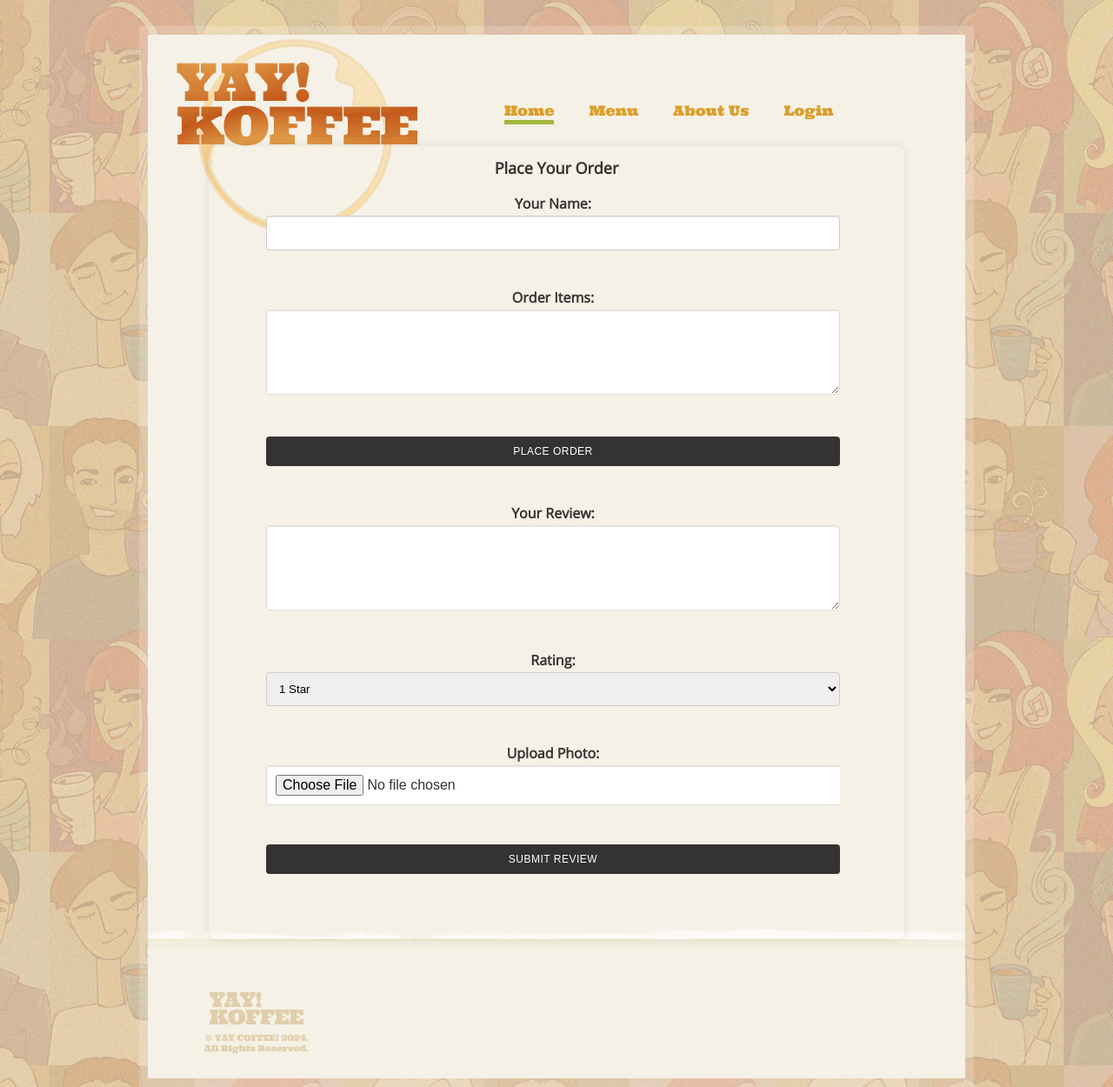
After one commit to Michal-Etinger/Cafe_Business-Web_System, a Flask app: page /customer in a window 1280 px wide. The commit adds this page. Shown: the whole page at 87% size. Run offline with Flask 3, Linux system fonts and the light colour scheme.

Commit message:
Initial commit

```diff
--- a/coffeewebsitetemplate/app.py
+++ b/coffeewebsitetemplate/app.py
@@ -1,8 +1,5 @@
-
-
-
 from flask import Flask, render_template, request, redirect, url_for, flash
-from model import db, User, add_user, authenticate_user
+from model import db, User, add_user, authenticate_user, get_open_orders, close_order
 
 app = Flask(__name__)
 app.secret_key = 'your_secret_key'
@@ -41,8 +38,6 @@ def login():
 
     return render_template('login.html')
 
-
-
 # Index route
 @app.route('/')
 def index():
@@ -63,5 +58,39 @@ def about():
 def admin():
     return render_template('admin.html')
 
+# מתפעל
+@app.route('/operator')
+def operator():
+    orders = get_open_orders()
+    return render_template('operator.html', orders=orders)
+
+@app.route('/operator/close-order/<int:order_id>', methods=['POST'])
+def close_order_route(order_id):
+    close_order(order_id)  # זו הפונקציה מהמודל
+    flash(f'Order {order_id} has been closed.', 'success')
+    return redirect(url_for('operator'))
+
+# לקוח
+@app.route('/customer')
+def customer():
+    return render_template('customer.html')
+
+@app.route('/customer/place-order', methods=['POST'])
+def place_order():
+    customer_name = request.form['customer_name']
+    order_items = request.form['order_items']
+    # שמירת ההזמנה בבסיס הנתונים
+    flash('Your order has been placed successfully!', 'success')
+    return redirect(url_for('customer'))
+
+@app.route('/customer/review', methods=['POST'])
+def submit_review():
+    review_text = request.form['review_text']
+    rating = request.form['rating']
+    review_photo = request.files.get('review_photo')
+    # שמירת הביקורת בבסיס הנתונים
+    flash('Your review has been submitted!', 'success')
+    return redirect(url_for('customer'))
+
 if __name__ == '__main__':
     app.run(debug=True)
--- a/coffeewebsitetemplate/static/css/style.css
+++ b/coffeewebsitetemplate/static/css/style.css
@@ -956,3 +956,125 @@ p a:hover {
     padding: 0;
     width: 940px; /* אם נדרש, הוסף כאן את הגובה */
 }
+
+/* מתפעל עיצוב */
+
+#operator-page #content {
+    margin: 20px auto;
+    width: 80%;
+    padding: 20px;
+    background-color: #fff;
+    border-radius: 10px;
+    box-shadow: 0px 4px 6px rgba(0, 0, 0, 0.1);
+}
+
+.orders-table {
+    width: 100%;
+    border-collapse: collapse;
+}
+
+.orders-table th, .orders-table td {
+    padding: 10px;
+    border: 1px solid #ddd;
+    text-align: left;
+}
+
+.orders-table th {
+    background-color: #f2f2f2;
+}
+
+.orders-table td {
+    background-color: #fff;
+}
+
+.orders-table button {
+    padding: 8px 12px;
+    background-color: #FFD700;
+    color: #333;
+    border: none;
+    border-radius: 5px;
+    cursor: pointer;
+}
+
+.orders-table button:hover {
+    background-color: #FFA500;
+}
+
+/* עיצוב דף סרגל כותרת לקוח */
+
+#page div div#header ul li a {
+	color: #db9e29;
+	display: block;
+	font-family: 'UltraRegular';
+	font-size: 16px;
+	text-decoration: none;
+}
+/* Style for Customer Page */
+#body.customer-page {
+    display: flex;
+    justify-content: center;
+    padding: 20px;
+    background-color: #f8f8f8; /* Light background for the customer page */
+}
+
+#content1 {
+    width: 100%;
+    max-width: 800px; /* Adjust as needed */
+    background-color: #fff; /* White background for form container */
+    padding: 20px;
+    border-radius: 8px; /* Rounded corners */
+    box-shadow: 0 0 10px rgba(0, 0, 0, 0.1); /* Light shadow */
+}
+
+h2 {
+    color: #333; /* Dark text color for headers */
+    font-size: 1.5em;
+    margin-bottom: 20px;
+	text-align: center;
+}
+
+
+.form-group {
+    margin-bottom: 15px;
+	text-align: center;
+	transform: translateX(10%);
+}
+
+label {
+    display: block;
+    font-weight: bold;
+    margin-bottom: 5px;
+}
+
+input[type="text"],
+textarea,
+select {
+    width: 100%;
+    padding: 10px;
+    border: 1px solid #ccc;
+    border-radius: 4px; /* Rounded corners for inputs */
+    box-sizing: border-box; /* Ensure padding is included in the width */
+}
+
+textarea {
+    resize: vertical; /* Allow vertical resizing */
+}
+
+button.btn {
+    background-color: #333; /* Dark background for buttons */
+    color: #fff; /* White text */
+    border: none;
+    padding: 10px 20px;
+    border-radius: 4px; /* Rounded corners for buttons */
+    cursor: pointer;
+    font-size: 1em;
+}
+
+button.btn:hover {
+    background-color: #555; /* Darker on hover */
+}
+
+/* Additional styling for form submission sections */
+form {
+    margin-bottom: 30px;
+}
--- /dev/null
+++ b/coffeewebsitetemplate/templates/customer.html
@@ -0,0 +1,87 @@
+<!DOCTYPE html>
+<html lang="en">
+
+<head>
+    <meta charset="UTF-8">
+    <meta name="viewport" content="width=device-width, initial-scale=1.0">
+    <title>YAY COFFEE! - Customer</title>
+    <link rel="stylesheet" type="text/css" href="../static/css/style.css">
+</head>
+
+<body>
+    <div id="page">
+        <div>
+            <div id="header">
+                <a href="{{ url_for('index') }}"><img src="../static/images/logo.png" alt="Image"></a>
+                <ul>
+                    <li class="current">
+                        <a href="{{ url_for('index') }}">Home</a>
+                    </li>
+                    <li>
+                        <a href="{{ url_for('menu') }}">Menu</a>
+                    </li>
+                    <li>
+                        <a href="{{ url_for('about') }}">About Us</a>
+                    </li>
+                    <li>
+                        <a href="{{ url_for('login') }}">Login</a>
+                    </li>
+                </ul>
+        </div>
+
+       <div id="body" class="customer-page">
+    <div id="content1">
+        <h2>Place Your Order</h2>
+        <form action="/customer/place-order" method="POST">
+            <div class="form-group">
+                <label for="customer-name">Your Name:</label>
+                <input type="text" id="customer-name" name="customer_name" required>
+            </div>
+            <div class="form-group">
+                <label for="order-items">Order Items:</label>
+                <textarea id="order-items" name="order_items" rows="4" required></textarea>
+            </div>
+            <div class="form-group">
+                <button type="submit" class="btn">Place Order</button>
+            </div>
+        </form>
+<!-- תת כותרת תקועה במקום למעלה
+        <h2>Submit a Review</h2> -->
+        <form action="/customer/review" method="POST" enctype="multipart/form-data">
+            <div class="form-group">
+                <label for="review-text">Your Review:</label>
+                <textarea id="review-text" name="review_text" rows="4" required></textarea>
+            </div>
+            <div class="form-group">
+                <label for="rating">Rating:</label>
+                <select id="rating" name="rating">
+                    <option value="1">1 Star</option>
+                    <option value="2">2 Stars</option>
+                    <option value="3">3 Stars</option>
+                    <option value="4">4 Stars</option>
+                    <option value="5">5 Stars</option>
+                </select>
+            </div>
+            <div class="form-group">
+                <label for="review-photo">Upload Photo:</label>
+                <input type="file" id="review-photo" name="review_photo" accept="image/*">
+            </div>
+            <div class="form-group">
+                <button type="submit" class="btn">Submit Review</button>
+            </div>
+        </form>
+    </div>
+</div>
+
+        <div id="footer">
+            <div>
+                <a href="{{ url_for('index') }}"><img src="../static/images/logo2.png" alt="YAY COFFEE! Logo"></a>
+                <p class="footnote">
+                    &copy; YAY COFFEE! 2024.<br>All Rights Reserved.
+                </p>
+            </div>
+        </div>
+    </div>
+</body>
+
+</html>
```
Also changed, not shown: coffeewebsitetemplate/model.py (+21 -0 lines), coffeewebsitetemplate/templates/operator.html (added, +79 -0 lines), instance/cafe.db.
